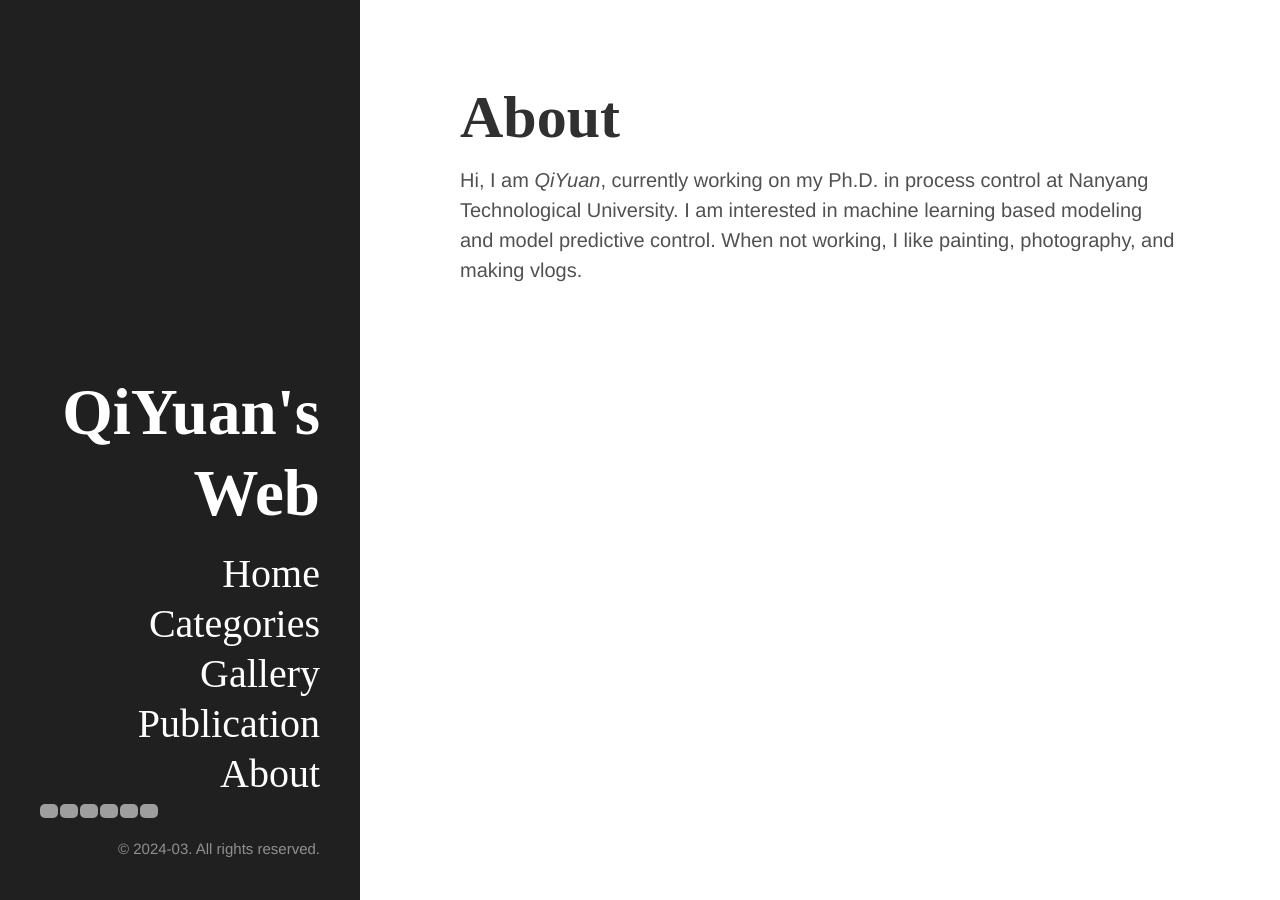
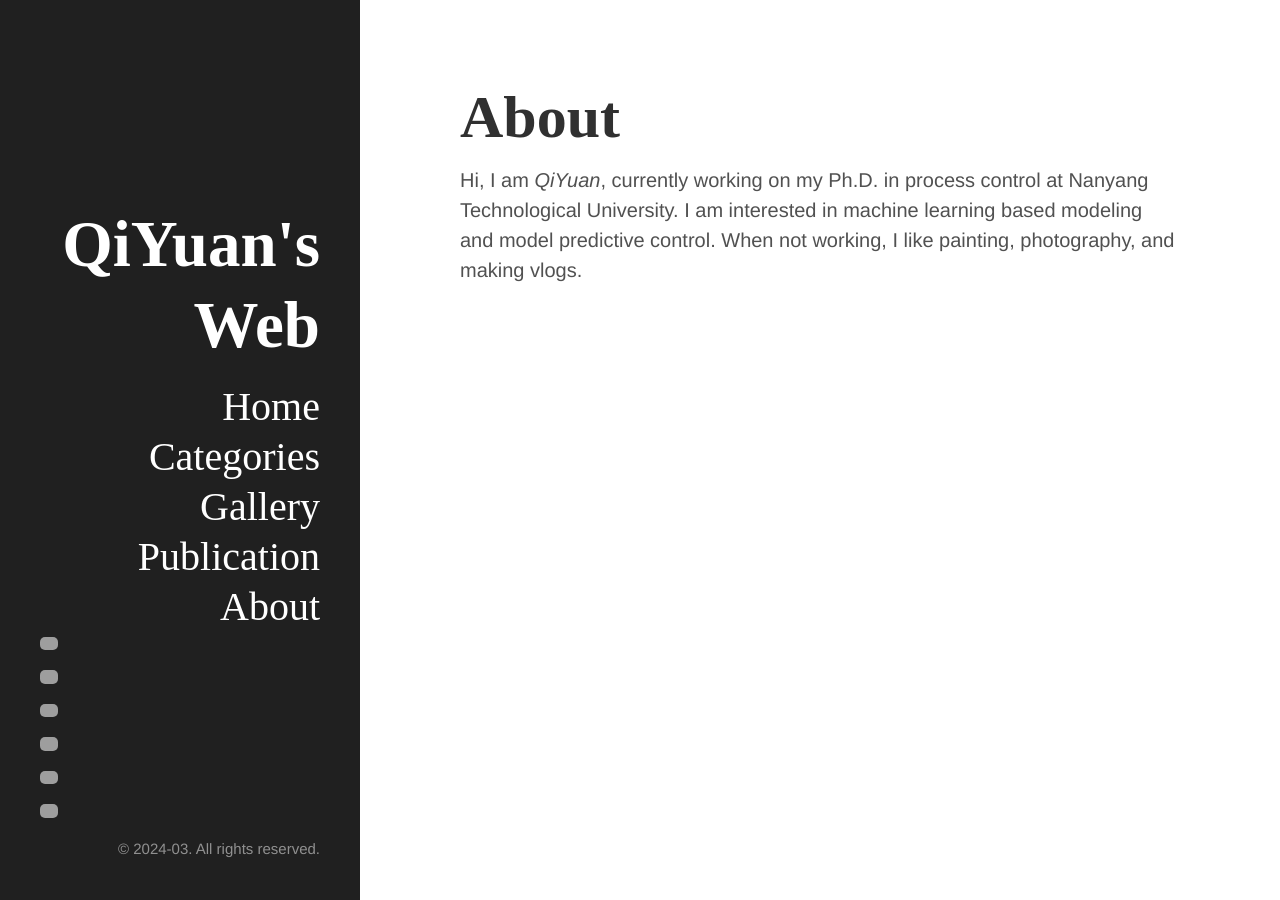
Before and after one commit to Zhang-Xuewen/Zhang-Xuewen.github.io, a Jekyll site: the page built from about.md, in a window 1280 px wide. Built offline with Jekyll 4.4.1, drawn with Linux system fonts in a browser that asks for light colours; some web fonts are replaced; grey boxes are pictures that could not be loaded.

Commit message:
update social media config, shown in phone not centered

```diff
--- a/_includes/social_links.html
+++ b/_includes/social_links.html
@@ -1,5 +1,5 @@
 {% if site.data.social %}
-<div id="social-media" style="display: flex; align-items: flex-end;">
+<div id="social-media" style="align-items: flex-end;">
     {% assign sm = site.data.social %}
     {% for entry in sm %}
         {% assign key = entry[0] %}
```
